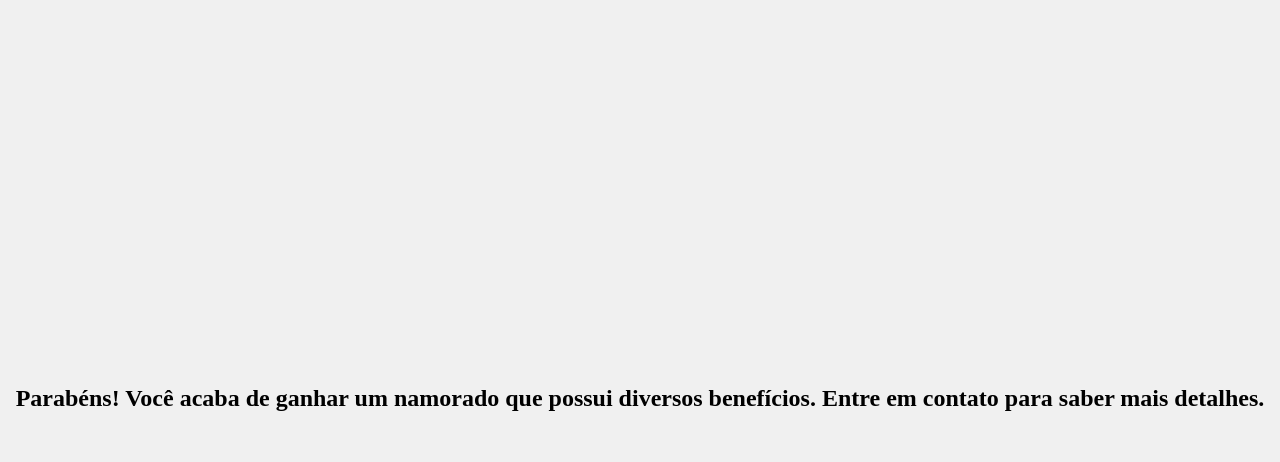
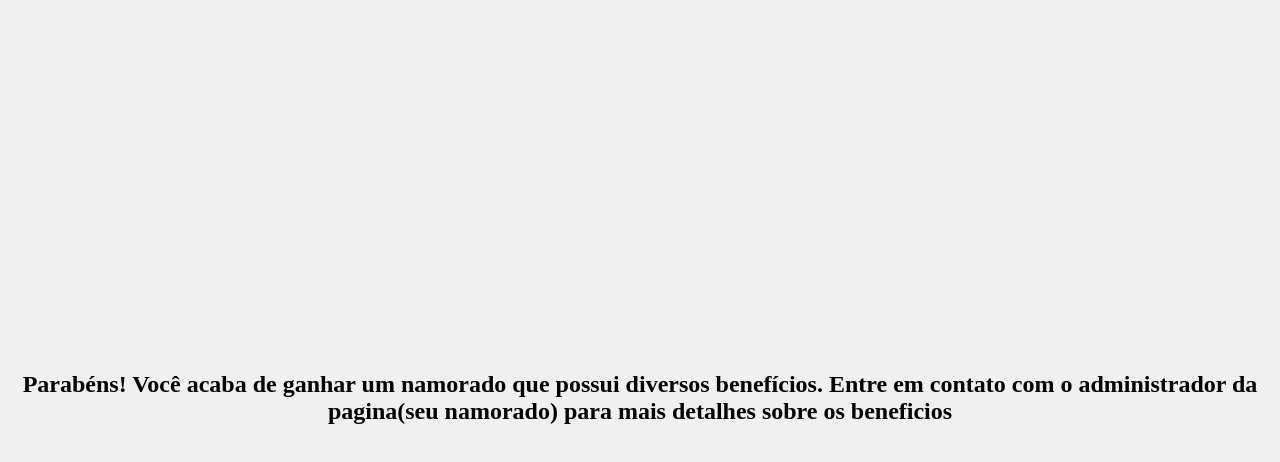
Before and after one commit to Geovane-Araujo/outros, a plain HTML site: page index.html in a window 1280 px wide. Both pictures are taken after a click on the button "Sim". Drawn offline with Linux system fonts and the light colour scheme.

Commit message:
Update index.html

```diff
--- a/index.html
+++ b/index.html
@@ -39,7 +39,7 @@
 </head>
 <body>
     <div class="container">
-        <h1 id="pergunta">Você aceita namorar comigo?</h1>
+        <h1 id="pergunta">E ai bora namorar?</h1>
         <div class="buttons">
             <button onclick="aceitar()">Sim</button>
             <button id="naoButton" onclick="recusar()">Não</button>
@@ -48,7 +48,7 @@
 
     <script>
         function aceitar() {
-            document.getElementById('pergunta').innerText = "Parabéns! Você acaba de ganhar um namorado que possui diversos benefícios. Entre em contato para saber mais detalhes.";
+            document.getElementById('pergunta').innerText = "Parabéns! Você acaba de ganhar um namorado que possui diversos benefícios. Entre em contato com o administrador da pagina(seu namorado) para mais detalhes sobre os beneficios";
             document.querySelector('.buttons').style.display = 'none';
         }
 
```
